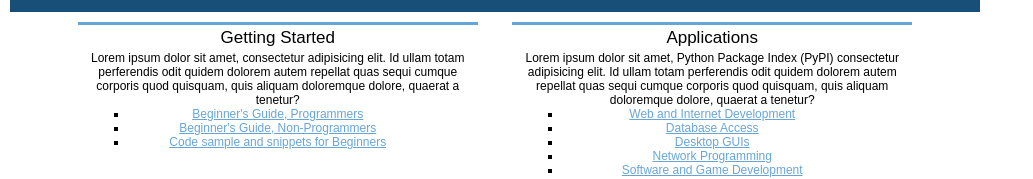
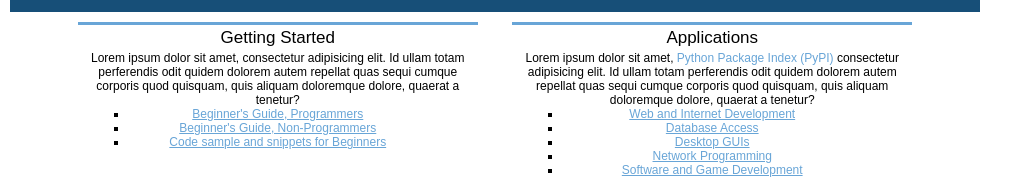
Before and after one commit to cd-chicago-june-cohort/About_Python_Alyssa, a plain HTML site: page index.html in a window 1280 px wide. Shown: the part 458-637 px from the top of the page, without its empty margins (0-1033 px from the left). Drawn offline with Linux system fonts and the light colour scheme.

Commit message:
added color to PyPI span in Applications section

```diff
--- a/styles.css
+++ b/styles.css
@@ -189,6 +189,10 @@ a, .aphorism{
 .info_list a{
     color: #68A5D7;
 }
+
+#pypi{
+    color: #68A5D7;
+}
 /*end secondary content*/
 
 /*footer*/
```
